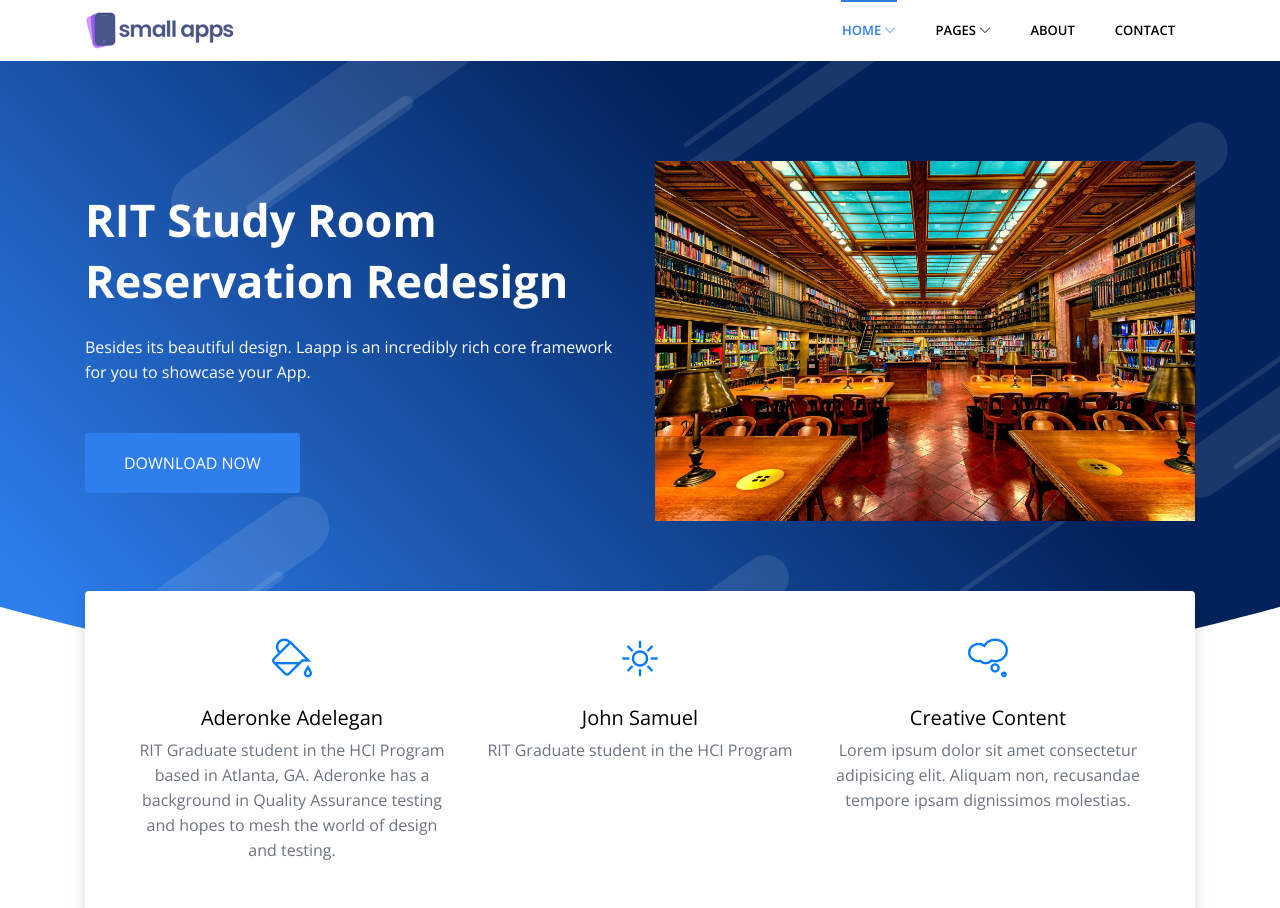
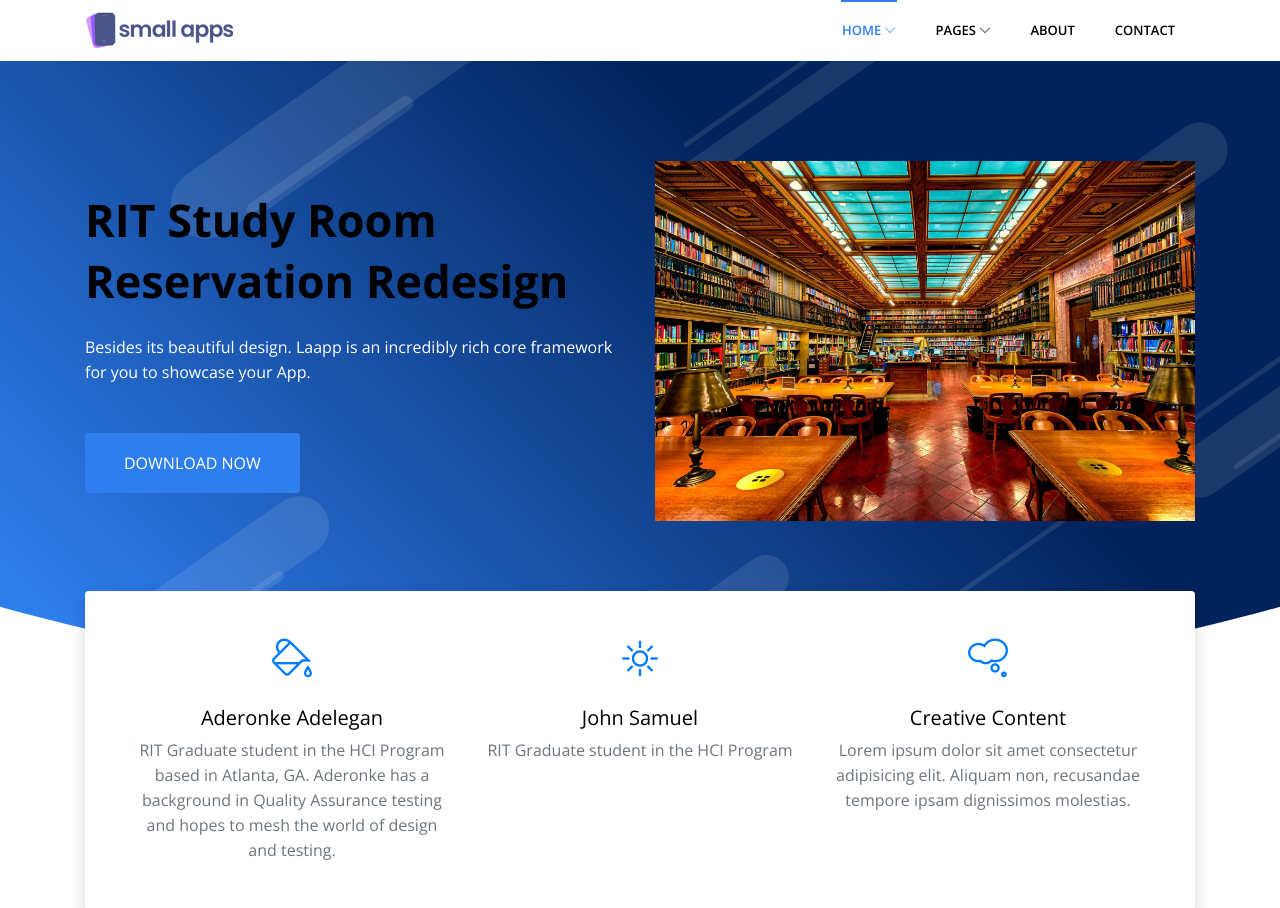
Before and after one commit to aadelegan/HCIN.620.01-Group-Project, a website: page index.html in a window 1280 px wide. Shown: the top 908 px of the page. Drawn offline with nearby package versions, Linux system fonts and the light colour scheme; some packages are replaced by stand-ins of ours.

Commit message:
Update index.html

```diff
--- a/index.html
+++ b/index.html
@@ -144,7 +144,7 @@ FACEBOOK: https://www.facebook.com/themefisher
 	<div class="container">
 		<div class="row align-items-center">
 			<div class="col-md-6 order-2 order-md-1 text-center text-md-left">
-				<h1 class="text-white font-weight-bold mb-4">RIT Study Room Reservation Redesign</h1>
+				<h1 class="text-#FFFFFF font-weight-bold mb-4">RIT Study Room Reservation Redesign</h1>
 				<p class="text-white mb-5">Besides its beautiful design. Laapp is an incredibly rich core framework for you to
 					showcase your App.</p>
 				<a href="FAQ.html" class="btn btn-main-md">Download Now</a>
```
